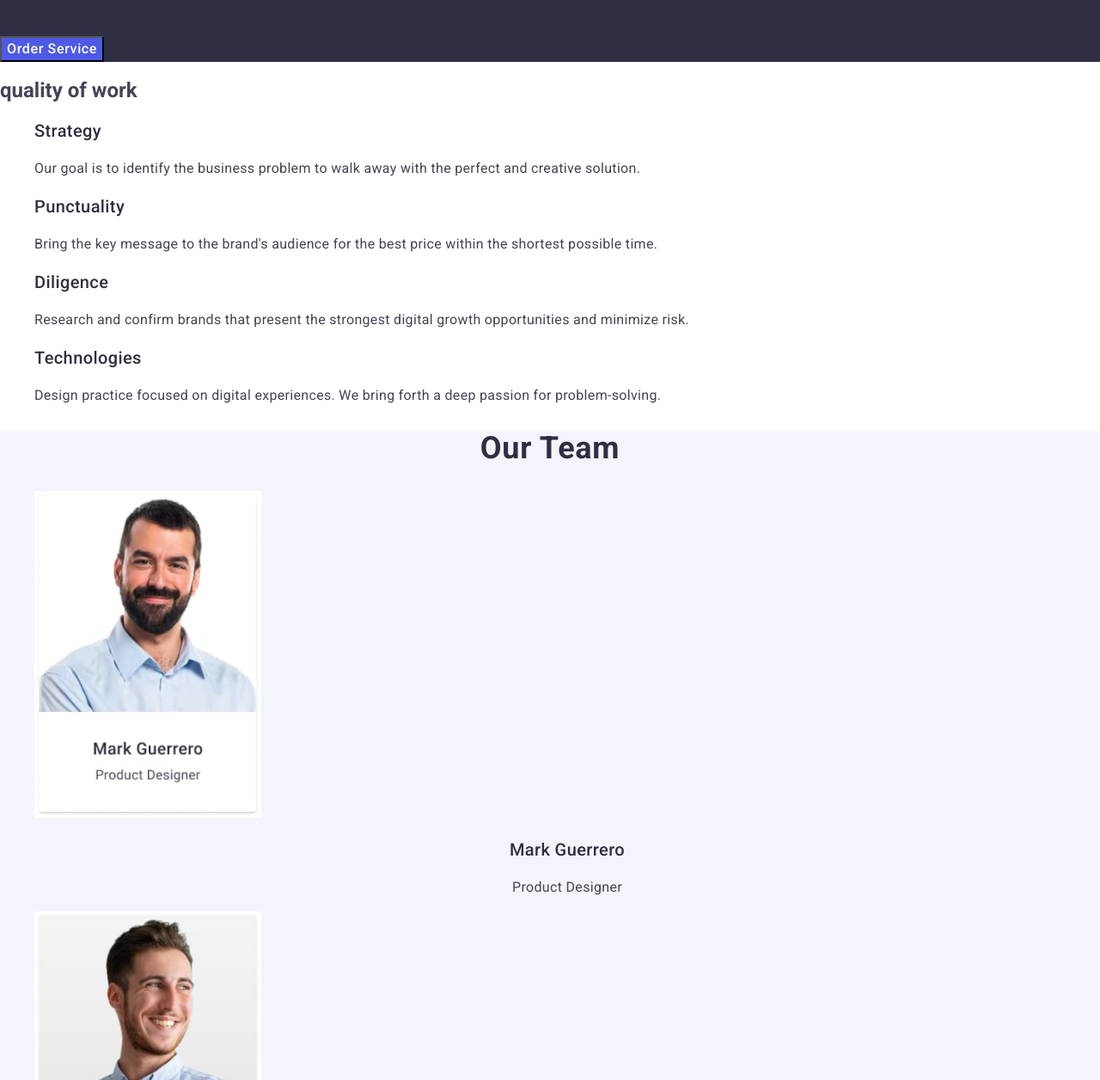
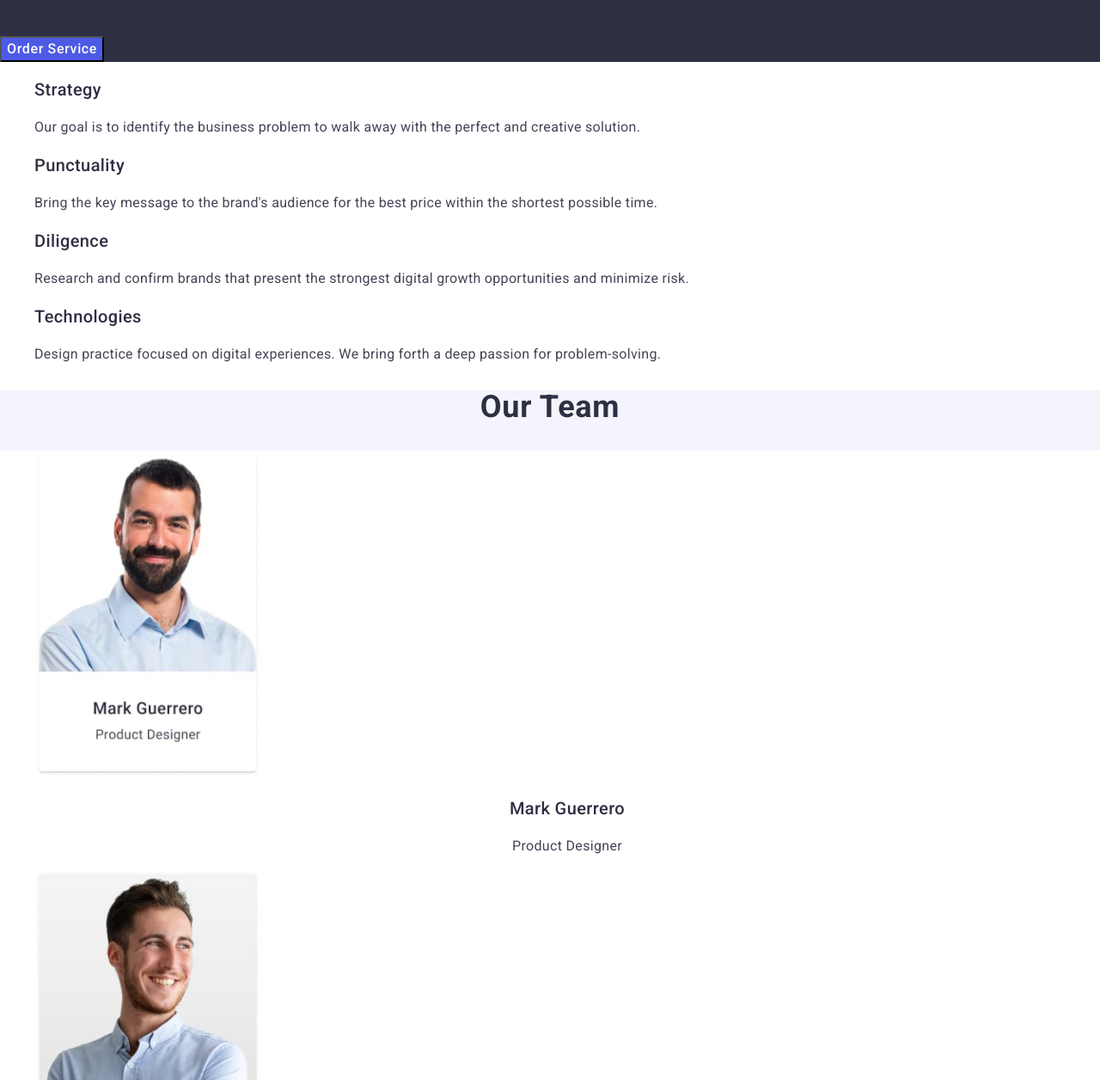
Before and after one commit to bayunax/goit-homework-02, a plain HTML site: page index.html in a window 1280 px wide. Shown: the part 284-1540 px from the top of the page at 86% size. Drawn offline with nearby package versions, Linux system fonts and the light colour scheme.

Commit message:
homework1.5

```diff
--- a/css/styles.css
+++ b/css/styles.css
@@ -37,7 +37,7 @@ background-color: #FFFFFF;
 }
 .menu-link:hover,
 .menu-link:focus {
-    color: #404BBF
+    color: #404BBF;
 }
 .font-address {
     font-style: normal;
@@ -54,7 +54,7 @@ background-color: #FFFFFF;
 }
 .adress-link:hover,
 .adress-link:focus {
-    color:#404BBF
+    color:#404BBF;
 }
 .color-back {
     background: var(--NAVY-BLUE, #2E2F42);
@@ -119,6 +119,9 @@ background-color: #4D5AE5;
         /* 111.111% */
         letter-spacing: 0.02em;
         text-transform: capitalize;
+}
+.backcolor-third {
+   background-color: #FFFFFF;
 }
 .third-section-title {
     color: var(--NAVY-BLUE, #2E2F42);
@@ -190,7 +193,7 @@ color: var(--NAVY-BLUE, #2E2F42);
 }
 .logo-studio-footer {
 
-color:#F4F4FD
+color:#F4F4FD;
 }
 .footer-text {
     color: var(--CLOUD, #F4F4FD);
--- a/index.html
+++ b/index.html
@@ -57,8 +57,7 @@
         <button type="button" class="but-service">Order Service</button>
       </section>
       <!-- second-section -->
-      <section>
-        <h2>quality of work</h2>
+      <section class="section-second">
         <ul class="list">
           <li class="second-section-link">
             <h3 class="h3-text-2s">Strategy</h3>
@@ -93,7 +92,7 @@
       <!-- third-section -->
       <section class="third-section">
         <h2 class="third-section-second">Our Team</h2>
-        <ul class="list">
+        <ul class="list backcolor-third">
           <li class="third-section-link">
             <img
               src="./images/TeamCard1.jpg"
@@ -205,7 +204,6 @@
     </main>
     <!-- footer -->
     <footer class="footer-back">
-      <h2 class="footer-title">completion</h2>
       <a class="link footer-logo" href="./index.html"
         >Web<span class="logo-studio-footer">Studio</span></a
       >
```
